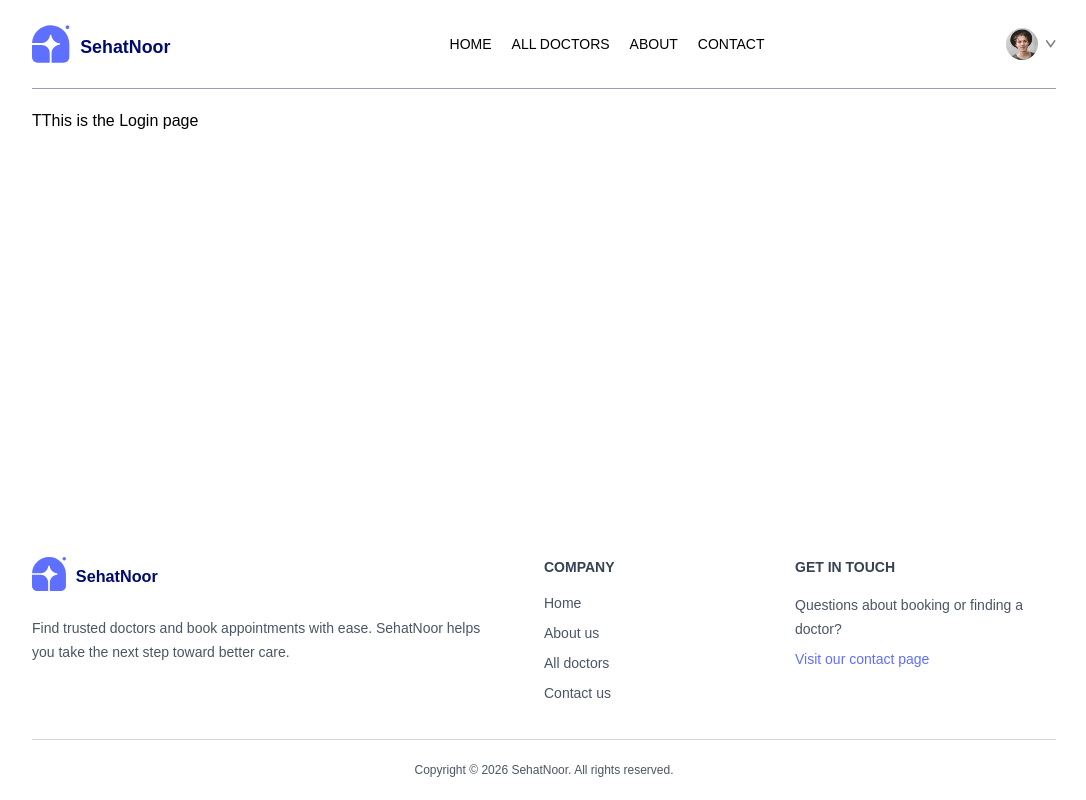
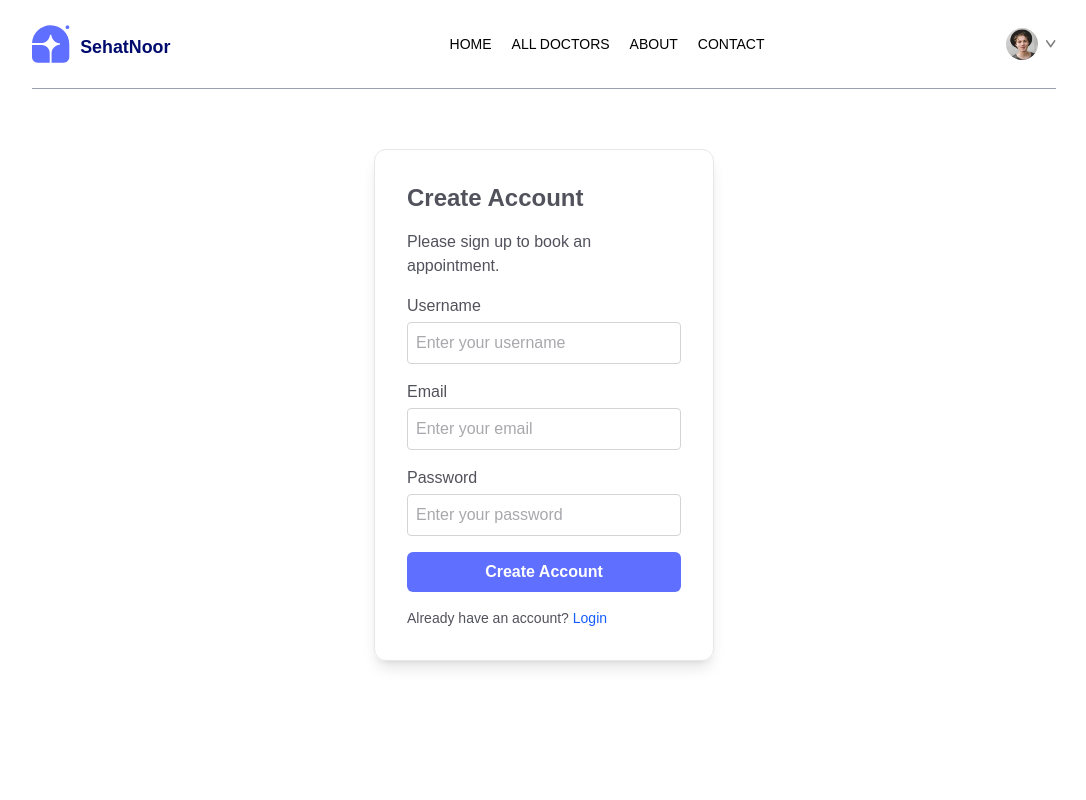
Before and after one commit to Tryingtobe-akmal/SehatNoor, a React (Vite) app in the folder frontend/: page /login in a window 1280 px wide. Shown: the top 800 px of the page, without its empty margins (96-1182 px from the left). Built offline with nearby package versions, Linux system fonts and the light colour scheme.

Commit message:
Sign Up Page

```diff
--- a/frontend/src/pages/Login.jsx
+++ b/frontend/src/pages/Login.jsx
@@ -1,10 +1,47 @@
 import React from 'react'
 
 const Login = () => {
+  const [state,setState]=React.useState("Sign Up")
+
+  const [email,setEmail]=React.useState("")
+  const [password,setPassword]=React.useState("")
+  const [name,setName]=React.useState("")
+
+  const handleSubmit=(e)=>async()=>{
+    e.preventDefault()
+  }
+
   return (
-    <div>
-      TThis is the Login page
-    </div>
+    <form className="min-h-[80vh] " onSubmit={handleSubmit}>
+      <div className="flex flex-col items-start p-8 gap-4 max-w-[340px] m-auto mt-10 border border-gray-200 rounded-xl text-zinc-600 shadow-lg">
+        <p className="text-2xl font-semibold">{state=== "Sign Up" ? "Create Account" : "Login"}</p>
+        <p>Please {state=== "Sign Up" ? "sign up" : "log in"} to book an appointment.</p>
+        {
+          state=== "Sign Up" &&
+          <div className="w-full">
+            <p>Username</p>
+            <input type="text" value={name} onChange={(e)=>setName(e.target.value)} placeholder='Enter your username' className='border border-zinc-300 focus:outline-none focus:ring-2 focus:ring-blue-500 w-full rounded p-2 mt-1' required />
+          </div>
+        }
+        <div className="w-full">
+          <p>Email</p>
+          <input type="text" value={email} onChange={(e)=>setEmail(e.target.value)} placeholder='Enter your email' required  className='border border-zinc-300 focus:outline-none focus:ring-2 focus:ring-blue-500 w-full rounded p-2 mt-1' />
+        </div>
+        <div className="w-full">
+          <p>Password</p>
+          <input type="password" value={password} onChange={(e)=>setPassword(e.target.value)} placeholder='Enter your password' required  className='border border-zinc-300 focus:outline-none focus:ring-2 focus:ring-blue-500 w-full rounded p-2 mt-1' />
+        </div>
+        <button type='submit' className='bg-[#5f6fff] hover:bg-blue-600 text-white font-bold py-2 px-4 rounded-md transition duration-300 w-full'>
+          {state=== "Sign Up" ? "Create Account" : "Login"}
+        </button>
+        {
+          state=== "Sign Up" ?
+          <p className='text-sm'>Already have an account? <span className='text-blue-600 cursor-pointer' onClick={()=>setState("Login")}>Login</span></p>
+          :
+          <p className='text-sm'>Don't have an account? <span className='text-blue-600 cursor-pointer' onClick={()=>setState("Sign Up")}>Sign Up</span></p>
+        }
+      </div>
+    </form>
   )
 }
 
```
